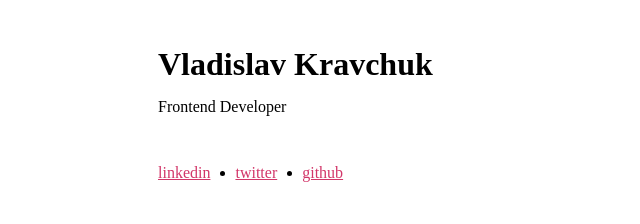
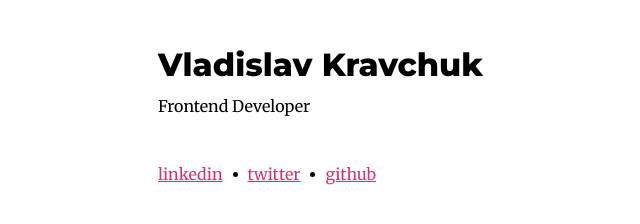
Before and after one commit to kravchuk21/portfolio, an Eleventy site: page src/index.njk in a window 1280 px wide. Shown: the whole page, without its empty margins (122-762 px from the left). Built offline with nearby package versions, Linux system fonts and the light colour scheme; Eleventy itself is replaced by a stand-in of ours; files that its build step writes are made by us from their sources.

Commit message:
feat: import fonts
- Motserrat 800
- Merriweather 400

```diff
--- a/src/styles/blocks/header.css
+++ b/src/styles/blocks/header.css
@@ -4,6 +4,7 @@
 }
 
 .header__title {
+    font-family: "Montserrat", sans-serif;
     color: var(--typography-base);
     font-style: normal;
     font-weight: 800;
--- /dev/null
+++ b/src/styles/fonts.css
@@ -0,0 +1 @@
+@import url("https://fonts.googleapis.com/css2?family=Merriweather&family=Montserrat:wght@800&display=swap");
--- a/src/styles/global.css
+++ b/src/styles/global.css
@@ -9,6 +9,7 @@ html {
 }
 
 body {
+    font-family: "Merriweather", serif;
     color: var(--typography-base);
     margin: 0;
     padding: 0;
--- a/src/styles/index.css
+++ b/src/styles/index.css
@@ -1,3 +1,5 @@
+@import "fonts.css";
+
 @import "variables.css";
 @import "global.css";
 
```
